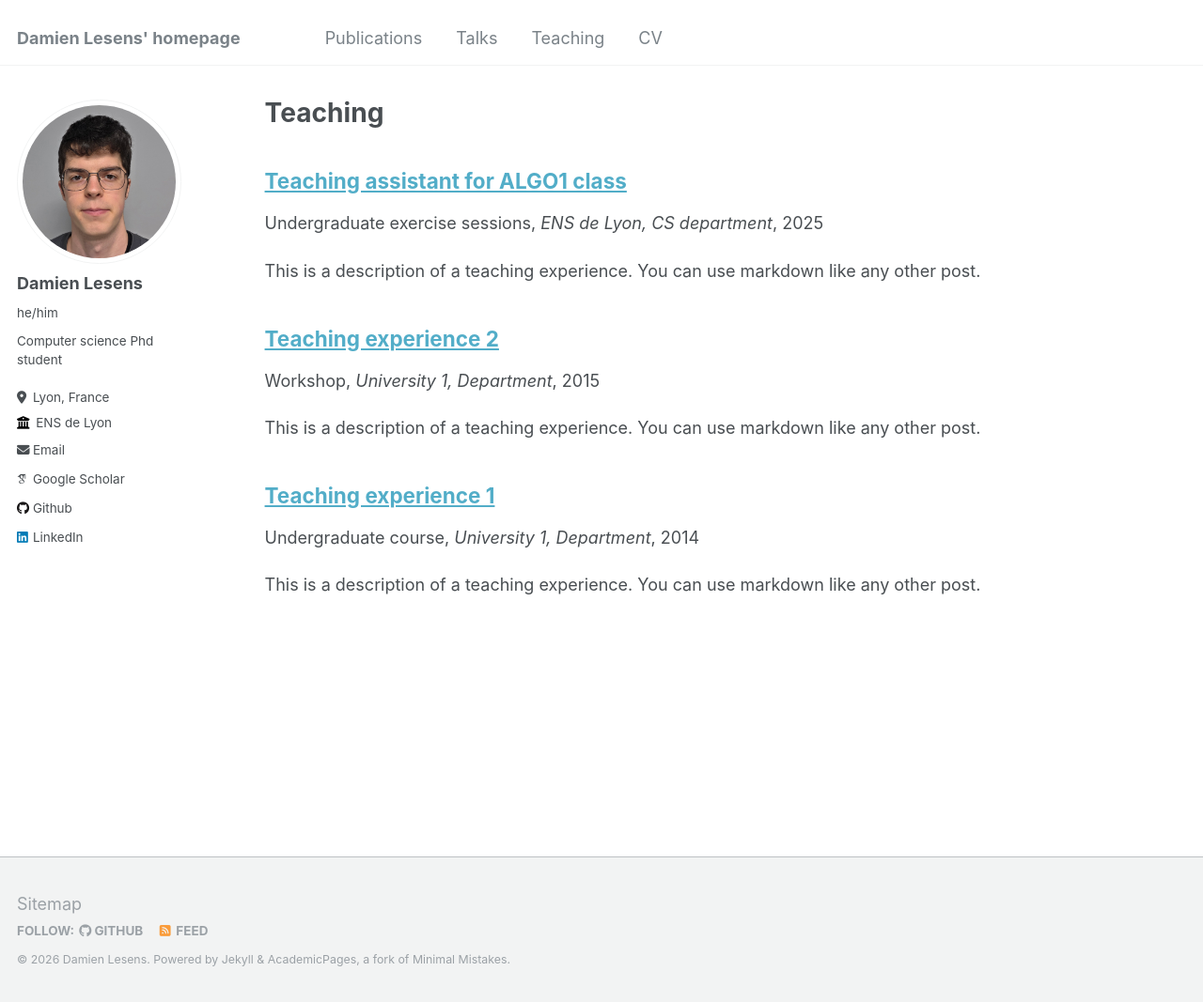
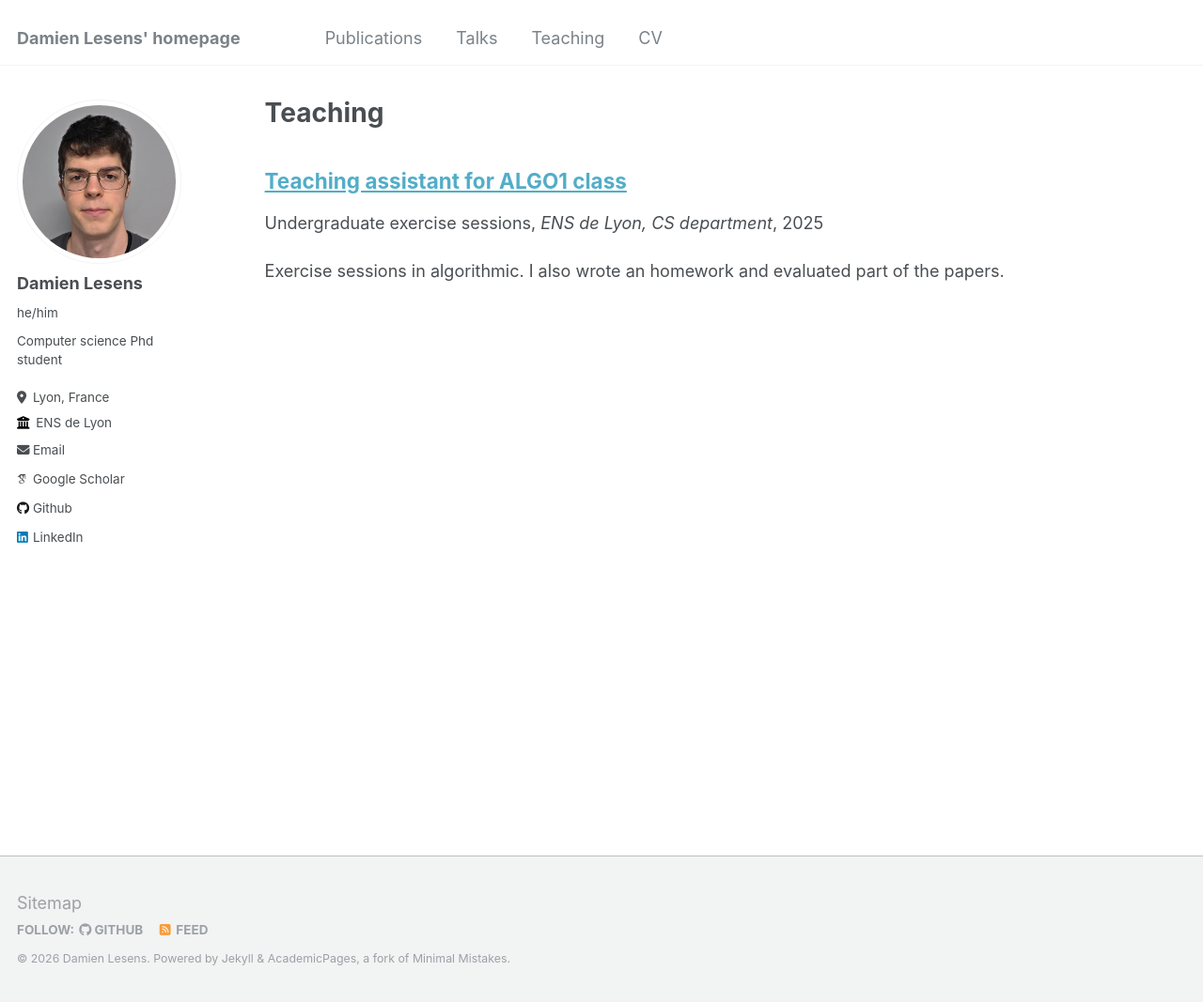
Before and after one commit to DamienLesens/DamienLesens.github.io, a Jekyll site: the page built from _pages/teaching.html, in a window 1280 px wide and 1067 px high. Shown: the whole window at 94% size. Built offline with Jekyll 4.4.1, drawn with Linux system fonts in a browser that asks for light colours; some web fonts are replaced.

Commit message:
finished teaching and removed some social media shares

```diff
--- a/_includes/social-share.html
+++ b/_includes/social-share.html
@@ -5,9 +5,9 @@
     <h4 class="page__share-title">{{ site.data.ui-text[site.locale].share_on_label | default: "Share on" }}</h4>
   {% endif %}
 
-  <a href="https://twitter.com/intent/tweet?text={{ base_path }}{{ page.url }}" class="btn btn--twitter" title="{{ site.data.ui-text[site.locale].share_on_label | default: 'Share on' }} Twitter"><i class="fab fa-twitter" aria-hidden="true"></i><span> Twitter</span></a>
+  <!-- <a href="https://twitter.com/intent/tweet?text={{ base_path }}{{ page.url }}" class="btn btn--twitter" title="{{ site.data.ui-text[site.locale].share_on_label | default: 'Share on' }} Twitter"><i class="fab fa-twitter" aria-hidden="true"></i><span> Twitter</span></a> -->
 
-  <a href="https://www.facebook.com/sharer/sharer.php?u={{ base_path }}{{ page.url }}" class="btn btn--facebook" title="{{ site.data.ui-text[site.locale].share_on_label | default: 'Share on' }} Facebook"><i class="fab fa-facebook" aria-hidden="true"></i><span> Facebook</span></a>
+  <!-- <a href="https://www.facebook.com/sharer/sharer.php?u={{ base_path }}{{ page.url }}" class="btn btn--facebook" title="{{ site.data.ui-text[site.locale].share_on_label | default: 'Share on' }} Facebook"><i class="fab fa-facebook" aria-hidden="true"></i><span> Facebook</span></a> -->
 
   <a href="https://www.linkedin.com/shareArticle?mini=true&url={{ base_path }}{{ page.url }}" class="btn btn--linkedin" title="{{ site.data.ui-text[site.locale].share_on_label | default: 'Share on' }} LinkedIn"><i class="fab fa-linkedin" aria-hidden="true"></i><span> LinkedIn</span></a>
 </section>
--- a/_teaching/2014-spring-teaching-1.md
+++ /dev/null
@@ -1,20 +0,0 @@
----
-title: "Teaching experience 1"
-collection: teaching
-type: "Undergraduate course"
-permalink: /teaching/2014-spring-teaching-1
-venue: "University 1, Department"
-date: 2014-01-01
-location: "City, Country"
----
-
-This is a description of a teaching experience. You can use markdown like any other post.
-
-Heading 1
-======
-
-Heading 2
-======
-
-Heading 3
-======
--- a/_teaching/2015-spring-teaching-2.md
+++ /dev/null
@@ -1,20 +0,0 @@
----
-title: "Teaching experience 2"
-collection: teaching
-type: "Workshop"
-permalink: /teaching/2015-spring-teaching-1
-venue: "University 1, Department"
-date: 2015-01-01
-location: "City, Country"
----
-
-This is a description of a teaching experience. You can use markdown like any other post.
-
-Heading 1
-======
-
-Heading 2
-======
-
-Heading 3
-======
--- a/_teaching/2025-1rstsemester-ALGO1.md
+++ b/_teaching/2025-1rstsemester-ALGO1.md
@@ -8,13 +8,4 @@ date: 2025-09-01
 location: "Lyon, France"
 ---
 
-This is a description of a teaching experience. You can use markdown like any other post.
-
-Heading 1
-======
-
-Heading 2
-======
-
-Heading 3
-======
+Exercise sessions in algorithmic. I also wrote an homework and evaluated part of the papers.
```
Also changed, not shown: _teaching/2025-1-OPT.md (added, +10 -0 lines).
